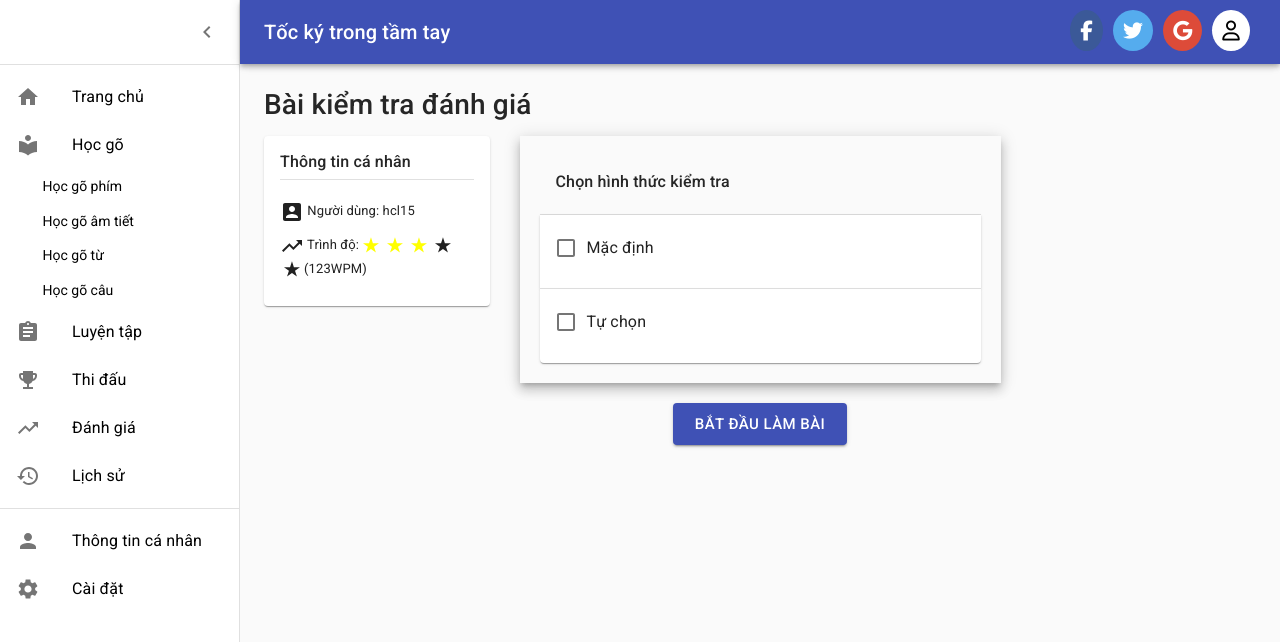
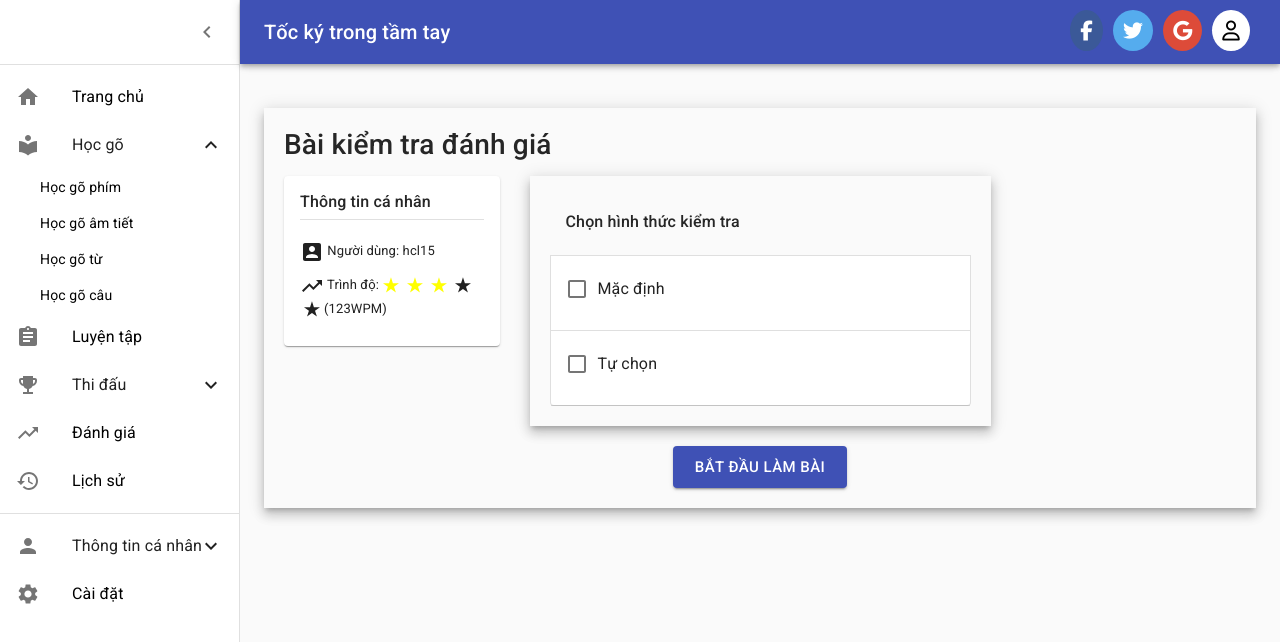
Before and after one commit to IT4441-2020I/HCI_15, a React (Create React App) app in the folder tockidotcom/: page /evaluate in a window 1280 px wide. Both pictures are taken after a click on the button "Học gõ". Shown: the top 642 px of the page. Built offline with nearby package versions, Linux system fonts and the light colour scheme.

Commit message:
updatevalue+menu

```diff
--- a/tockidotcom/src/App.js
+++ b/tockidotcom/src/App.js
@@ -38,6 +38,10 @@ import Competion from "./Components/Competion";
 import HomePage from "./Components/HomePage";
 import ChartDemo from "./Components/Chart";
 import CreateBattle from "./Components/CreateBattle";
+
+import Collapse from '@material-ui/core/Collapse';
+import ExpandLess from '@material-ui/icons/ExpandLess';
+import ExpandMore from '@material-ui/icons/ExpandMore';
 const drawerWidth = 240;
 
 const useStyles = makeStyles((theme) => ({
@@ -104,11 +108,35 @@ const useStyles = makeStyles((theme) => ({
 
 export default function App() {
   const [display, setDisplay] = useState(false);
-  const [display1, setDisplay1] = useState(false);
-  const [display2, setDisplay2] = useState(false);
+  // const [display1, setDisplay1] = useState(false);
+  // const [display2, setDisplay2] = useState(false);
   const classes = useStyles();
   const theme = useTheme();
   const [open, setOpen] = useState(false);
+  const [openListLearn, setOpenListLearn] = React.useState(false);
+  const [openListBattle, setOpenListBattle] = React.useState(false);
+  const [openListInfo, setOpenListInfo] = React.useState(false);
+
+  const handleClickListLearn = () => {
+    setOpenListLearn(!openListLearn);
+    if(open ===false){
+      setOpen(true);
+    }
+  };
+
+  const handleClickListBattle = () => {
+    setOpenListBattle(!openListBattle);
+    if(open ===false){
+      setOpen(true);
+    }
+  };
+
+  const handleClickListInfo = () => {
+    setOpenListInfo(!openListInfo);
+    if(open ===false){
+      setOpen(true);
+    }
+  };
 
   const handleDrawerOpen = () => {
     setOpen(true);
@@ -116,6 +144,15 @@ export default function App() {
 
   const handleDrawerClose = () => {
     setOpen(false);
+    if(openListLearn === true){
+      setOpenListLearn(false);
+    }
+    if(openListBattle === true){
+      setOpenListBattle(false);
+    }
+    if(openListInfo === true){
+      setOpenListInfo(false);
+    }
   };
 
   const displayMenu = () => {
@@ -125,18 +162,18 @@ export default function App() {
     handleDrawerOpen();
   };
 
-  const displayMenuLearning = () => {
-    let temp1 = !display1;
-    console.log(temp1);
-    setDisplay1(temp1);
-    handleDrawerOpen();
-  };
-  const displayMenuBattle = () => {
-    let temp = !display2;
-    console.log(temp);
-    setDisplay2(temp);
-    handleDrawerOpen();
-  };
+  // const displayMenuLearning = () => {
+  //   let temp1 = !display1;
+  //   console.log(temp1);
+  //   setDisplay1(temp1);
+  //   handleDrawerOpen();
+  // };
+  // const displayMenuBattle = () => {
+  //   let temp = !display2;
+  //   console.log(temp);
+  //   setDisplay2(temp);
+  //   handleDrawerOpen();
+  // };
   return (
     <div className={classes.root}>
       <CssBaseline />
@@ -201,59 +238,39 @@ export default function App() {
               <ListItemText primary="Trang chủ" />
             </ListItem>
           </Link>
-          {/* <Link
-            to="/learning"
-            style={{ textDecoration: "none", color: "black" }}
-          > */}
-          <ListItem
-            button
-            style={{ textDecoration: "none", color: "black" }}
-            onClick={displayMenuLearning}
-          >
+
+          <ListItem button onClick={handleClickListLearn}>
             <ListItemIcon>
               <LocalLibraryIcon />
             </ListItemIcon>
             <ListItemText primary="Học gõ" />
+            {openListLearn ? <ExpandLess /> : <ExpandMore />}
             </ListItem>
-          {display1 === true ? (
-            <div className="menu-dropdown">
-              <Link
-                to="learningKey"
-                style={{ textDecoration: "none", color: "black" }}
-              >
-                <div className="item-dropdown" onClick={displayMenuLearning}>
+          <Collapse in={openListLearn} timeout="auto" unmountOnExit>
+              <List component="div" disablePadding>
+              <Link to="learningKey" style={{ textDecoration: "none", color: "black" }}>
+                  <div className="item-dropdown">
                     Học gõ phím
                   </div>
                 </Link>
-              <Link
-                to="learningRhythm"
-                style={{ textDecoration: "none", color: "black" }}
-              >
-                <div className="item-dropdown" onClick={displayMenuLearning}>
+                <Link to="learningRhythm" style={{ textDecoration: "none", color: "black" }}>
+                  <div className="item-dropdown" >
                     Học gõ âm tiết
                   </div>
                 </Link>
-              <Link
-                to="learningWord"
-                style={{ textDecoration: "none", color: "black" }}
-              >
-                <div className="item-dropdown" onClick={displayMenuLearning}>
+                <Link to="learningWord" style={{ textDecoration: "none", color: "black" }}>
+                  <div className="item-dropdown" >
                     Học gõ từ
                   </div>
                 </Link>
-              <Link
-                to="learningSentence"
-                style={{ textDecoration: "none", color: "black" }}
-              >
-                <div className="item-dropdown" onClick={displayMenuLearning}>
+                <Link to="learningSentence" style={{ textDecoration: "none", color: "black" }}>
+                  <div className="item-dropdown">
                     Học gõ câu
                   </div>
                 </Link>
-            </div>
-          ) : (
-            <div></div>
-          )}
-          {/* </Link> */}
+              </List>
+            </Collapse>
+
           <Link
             to="/practice"
             style={{ textDecoration: "none", color: "black" }}
@@ -265,36 +282,29 @@ export default function App() {
               <ListItemText primary="Luyện tập" />
             </ListItem>
           </Link>
-          <Link style={{ textDecoration: "none", color: "black" }}>
-            <ListItem button onClick={displayMenuBattle}>
+
+          <ListItem button onClick={handleClickListBattle}>
             <ListItemIcon>
               <EmojiEventsIcon />
             </ListItemIcon>
             <ListItemText primary="Thi đấu" />
+            {openListBattle ? <ExpandLess /> : <ExpandMore />}
             </ListItem>
-            {display2 === true ? (
-              <div className="menu-dropdown">
-                <Link
-                  to="battle"
-                  style={{ textDecoration: "none", color: "black" }}
-                >
-                  <div className="item-dropdown" onClick={displayMenuBattle}>
+          <Collapse in={openListBattle} timeout="auto" unmountOnExit>
+            <List component="div" disablePadding>
+              <Link to="battle" style={{ textDecoration: "none", color: "black" }}>
+                <div className="item-dropdown">
                   Tham gia
                 </div>
               </Link>
-                <Link
-                  to="createbattle"
-                  style={{ textDecoration: "none", color: "black" }}
-                >
-                  <div className="item-dropdown" onClick={displayMenuBattle}>
+              <Link to="createbattle" style={{ textDecoration: "none", color: "black" }}>
+                <div className="item-dropdown">
                   Tạo mới
                 </div>
               </Link>
-              </div>
-            ) : (
-              <div></div>
-            )}
-          </Link>
+            </List>
+          </Collapse>
+
           <Link
             to="/evaluate"
             style={{ textDecoration: "none", color: "black" }}
@@ -320,14 +330,39 @@ export default function App() {
         </List>
         <Divider />
         <List>
-          <div>
+        <ListItem button onClick={handleClickListInfo}>
+            <ListItemIcon>
+              <PersonIcon />
+            </ListItemIcon>
+            <ListItemText primary="Thông tin cá nhân" />
+            {openListInfo ? <ExpandLess /> : <ExpandMore />}
+            </ListItem>
+          <Collapse in={openListInfo} timeout="auto" unmountOnExit>
+            <List component="div" disablePadding>
+            <div className="menu-dropdown">
+                <Link
+                  to="chart"
+                  style={{ textDecoration: "none", color: "black" }}
+                >
+                  <div className="item-dropdown" onClick={displayMenu}>
+                    Thống kê
+                  </div>
+                </Link>
+                <div className="item-dropdown" onClick={displayMenu}>
+                  Lịch sử luyện tập
+                </div>
+              </div>
+            </List>
+          </Collapse>
+
+          {/* <div>
             <ListItem
               button
               style={{ textDecoration: "none", color: "black" }}
               onClick={displayMenu}
             >
               <ListItemIcon>
-                <PersonIcon />
+
               </ListItemIcon>
               <ListItemText primary="Thông tin cá nhân" />
             </ListItem>
@@ -348,7 +383,7 @@ export default function App() {
             ) : (
               <div></div>
             )}
-          </div>
+          </div> */}
           <Link
             to="/history"
             style={{ textDecoration: "none", color: "black" }}
--- a/tockidotcom/src/Components/Evaluate.js
+++ b/tockidotcom/src/Components/Evaluate.js
@@ -8,12 +8,11 @@ import {
   Divider,
   Button,
   withStyles,
-  AccordionSummary,
+
   CardContent,
   FormGroup,
   Card,
-  AccordionDetails,
-  Accordion,
+
   ListItemIcon,
   ListItemText,
   CardActions,
@@ -23,6 +22,51 @@ import {
 } from "@material-ui/core";
 import { Link } from "react-router-dom";
 import { AccountBox, StarRate, TrendingUp } from "@material-ui/icons";
+
+import MuiAccordion from '@material-ui/core/Accordion';
+import MuiAccordionSummary from '@material-ui/core/AccordionSummary';
+import MuiAccordionDetails from '@material-ui/core/AccordionDetails';
+
+const Accordion = withStyles({
+  root: {
+    border: '1px solid rgba(0, 0, 0, .125)',
+    boxShadow: 'none',
+    '&:not(:last-child)': {
+      borderBottom: 0,
+    },
+    '&:before': {
+      display: 'none',
+    },
+    '&$expanded': {
+      margin: 'auto',
+    },
+  },
+  expanded: {},
+})(MuiAccordion);
+
+const AccordionSummary = withStyles({
+  root: {
+
+    borderBottom: '1px solid rgba(0, 0, 0, .125)',
+    marginBottom: -1,
+    minHeight: 56,
+    '&$expanded': {
+      minHeight: 56,
+    },
+  },
+  content: {
+    '&$expanded': {
+      margin: '12px 0',
+    },
+  },
+  expanded: {},
+})(MuiAccordionSummary);
+
+const AccordionDetails = withStyles((theme) => ({
+  root: {
+    padding: theme.spacing(2),
+  },
+}))(MuiAccordionDetails);
 
 const CheckDetails = () => {
   return (
@@ -92,7 +136,7 @@ const Evaluate = () => {
   }));
 
   return (
-    <div>
+    <Box boxShadow="7" p="20px" mt="20px">
       <h3>Bài kiểm tra đánh giá</h3>
 
       <div class="row">
@@ -157,7 +201,7 @@ const Evaluate = () => {
           </Link>
         </div>
       </div>
-    </div>
+    </Box>
   );
 };
 
--- a/tockidotcom/src/Components/Test.js
+++ b/tockidotcom/src/Components/Test.js
@@ -60,7 +60,7 @@ const Test = () => {
     };
   }, []);
   return (
-    <Card className={classes.root}>
+    <Box  boxShadow="7" p="20px">
       <Row style={{ display: "flex", justifyContent: "space-between" }}>
         <Col span="5">
           <Box boxShadow="5" size="10">
@@ -166,7 +166,7 @@ const Test = () => {
           </div>
         </Col>
       </Row>
-    </Card>
+    </Box>
   );
 };
 
```
Also changed, not shown: 1 other file (tests, documents, lock files or other folders). Lines whose indentation alone changed are shown as unchanged.
